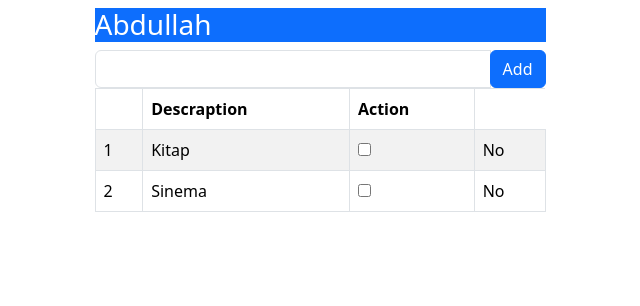
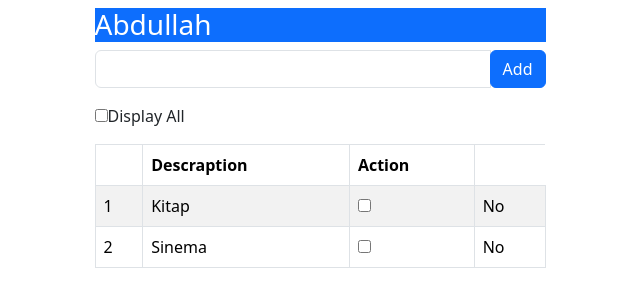
Before and after one commit to Abdullah-Alsabouni/Angular-Todo-project, an Angular app: page / in a window 1280 px wide. Shown: the top 306 px of the page, without its empty margins (320-960 px from the left). Built offline with nearby package versions, Linux system fonts and the light colour scheme.

Commit message:
Lesson 6-Display All

```diff
--- a/src/app/app.component.html
+++ b/src/app/app.component.html
@@ -1,4 +1,3 @@
-
 <div class="container">
   <div class="row justify-content-center">
     <div class="col-5">
@@ -8,8 +7,13 @@
       <div class="input-group">
         <input type="text" #todoText class="form-control"> <!-- #todotext input'un çağırılması için kullanılan isim-->
         <div class="input-group-append">
-            <button class="btn btn-primary" (click) = "addItem(todoText.value); todoText.value = '';">Add</button> <!--buttona tıklandığında addItem fonksiyonunu çağır-->
+          <button class="btn btn-primary" (click)="addItem(todoText.value); todoText.value = '';">Add</button>
+          <!--buttona tıklandığında addItem fonksiyonunu çağır-->
         </div>
+      </div>
+      <div class="custom-control custom-checkbox my-3">
+        <input type="checkbox" [(ngModel)] = "isDisplay" class="custom-control-input" name="" id="displayAll">
+        <label class="custom-control-label" for = "displayAll">Display All</label>
       </div>
       <table class="table table-striped table-bordered">
         <thead>
@@ -20,17 +24,18 @@
           </tr>
         </thead>
         <tbody>
-            <tr *ngFor = "let item of getItems(); let i = index">
+          <tr *ngFor="let item of getItems(); let i = index">
             <td>{{ i+1 }}</td>
             <td>{{ item.description }}</td>
             <td>
-                <input type = "checkbox" [(ngModel)] = "item.action"> <!-- checkbox aktifse item.action = true = Yes , aktif değilse item.action = false = No -->
+              <input type="checkbox" [(ngModel)]="item.action">
+              <!-- checkbox aktifse item.action = true = Yes , aktif değilse item.action = false = No -->
             </td>
-              <td [ngSwitch] = "item.action">
-                <span *ngSwitchCase = "true">
+            <td [ngSwitch]="item.action">
+              <span *ngSwitchCase="true">
                 Yes
               </span>
-                <span *ngSwitchCase = "false">
+              <span *ngSwitchCase="false">
                 No
               </span>
             </td>
--- a/src/app/app.component.ts
+++ b/src/app/app.component.ts
@@ -9,12 +9,17 @@ import { Model, TodoItem } from './Model';
 })
 export class AppComponent {
   model1 = new Model();
+  isDisplay = false; // Default olarak işaretli olmasın
 
   getName() {
     return this.model1.user;
   }
 
   getItems() {
+    if(this.isDisplay){ // eğer isDisplay = false ise Tüm itemleri getir
+      return this.model1.İtems;
+    }
+
     return this.model1.İtems.filter(item => !item.action); // filtreleme yap. Sadece false olanları listede bırak
   }
   addItem(value: string){
```
Lines whose indentation alone changed are shown as unchanged.
